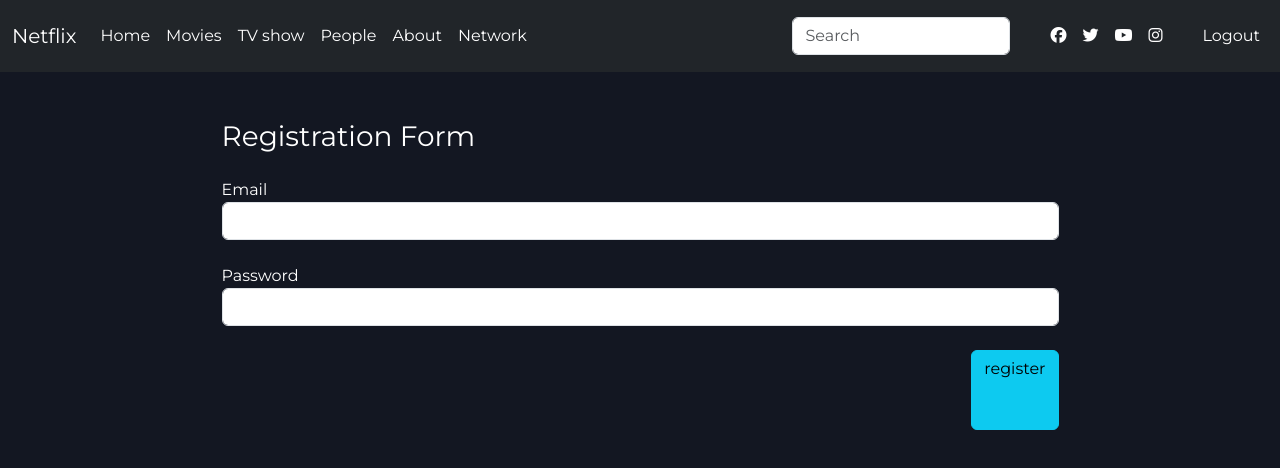
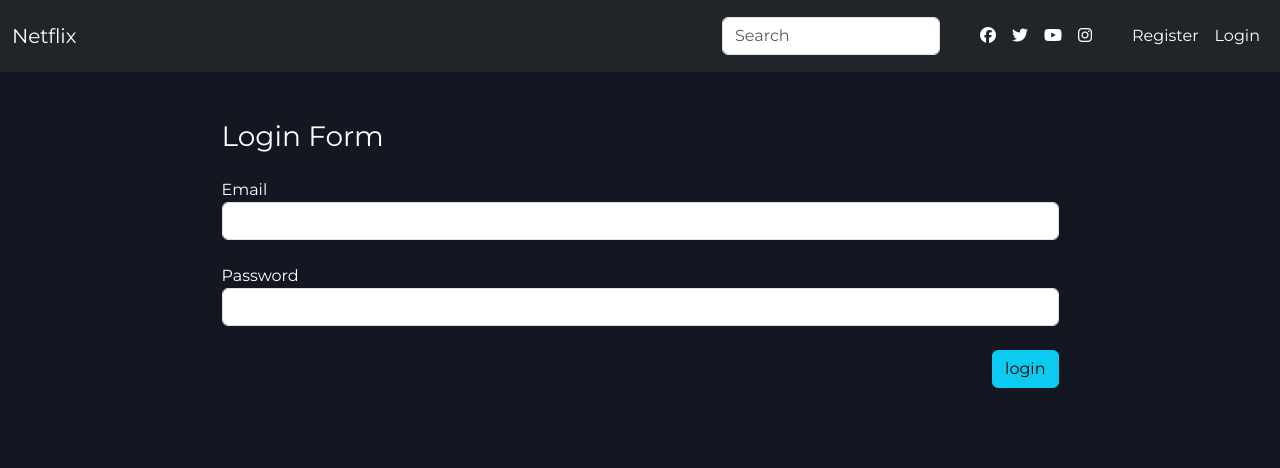
Before and after one commit to Amalsami/tvshow-project, a React (Create React App) app: page /login in a window 1280 px wide. Shown: the top 468 px of the page. Built offline with nearby package versions, Linux system fonts and the light colour scheme.

Commit message:
secured links & logout

```diff
--- a/src/App.js
+++ b/src/App.js
@@ -8,7 +8,11 @@
 import People from "./Components/People/People.jsx";
 import Network from "./Components/Network/Network.jsx";
 import NotFound from "./Components/NotFound/NotFound.jsx";
-import { RouterProvider, createBrowserRouter } from "react-router-dom";
+import {
+  Navigate,
+  RouterProvider,
+  createBrowserRouter,
+} from "react-router-dom";
 import MainLayout from "./Components/MainLayout/MainLayout.jsx";
 import { useEffect, useState } from "react";
 import jwt_decode from "jwt-decode";
@@ -16,7 +20,7 @@
 import Details from "./Components/Details/Details";
 
 function App() {
-  let [userData, setUserData] = useState({});
+  let [userData, setUserData] = useState(null);
   function saveUser() {
     let token = localStorage.getItem("token");
     var decoded = jwt_decode(token);
@@ -29,21 +33,84 @@
       saveUser();
     }
   }, []);
+  function ProtectedRoutes(props) {
+    console.log(props.children);
+    console.log(props);
+    if (localStorage.getItem("token") == null) {
+      return <Navigate to="/login"></Navigate>;
+    } else {
+      return props.children;
+    }
+  }
+  function logout() {
+    localStorage.removeItem("token");
+    setUserData(null);
+    return <Navigate to="/login"></Navigate>;
+  }
   const routes = createBrowserRouter([
     {
       path: "/",
-      element: <MainLayout userData={userData}></MainLayout>,
+      element: <MainLayout userData={userData} logout={logout}></MainLayout>,
       children: [
-        { path: "home", element: <Home /> },
+        {
+          path: "home",
+          element: (
+            <ProtectedRoutes>
+              <Home />
+            </ProtectedRoutes>
+          ),
+        },
         { path: "register", element: <Register></Register> },
         { path: "login", element: <Login saveUser={saveUser}></Login> },
-        { path: "movies", element: <Movies></Movies> },
-        { path: "tvShows", element: <TvShows></TvShows> },
-        { path: "about", element: <About></About> },
-        { path: "network", element: <Network /> },
-        { path: "people", element: <People /> },
+        {
+          path: "movies",
+          element: (
+            <ProtectedRoutes>
+              <Movies></Movies>
+            </ProtectedRoutes>
+          ),
+        },
+        {
+          path: "tvShows",
+          element: (
+            <ProtectedRoutes>
+              <TvShows></TvShows>
+            </ProtectedRoutes>
+          ),
+        },
+        {
+          path: "about",
+          element: (
+            <ProtectedRoutes>
+              <About></About>
+            </ProtectedRoutes>
+          ),
+        },
+        {
+          path: "network",
+          element: (
+            <ProtectedRoutes>
+              <Network />
+            </ProtectedRoutes>
+          ),
+        },
+        {
+          path: "people",
+          element: (
+            <ProtectedRoutes>
+              <People />
+            </ProtectedRoutes>
+          ),
+        },
         { path: "loading", element: <Loading /> },
-        { path: "details/:id/:type", element: <Details /> },
+        {
+          path: "details/:id/:type",
+          element: (
+            <ProtectedRoutes>
+              <Details />
+            </ProtectedRoutes>
+          ),
+        },
         { path: "*", element: <NotFound></NotFound> },
       ],
     },
--- a/src/Components/Card/Card.jsx
+++ b/src/Components/Card/Card.jsx
@@ -1,7 +1,6 @@
 import { Link } from "react-router-dom";
 
 function Card({ movie }) {
-  console.log(movie);
   return (
 
     <div className="col-md-2 position-relative ">
--- a/src/Components/Details/Details.jsx
+++ b/src/Components/Details/Details.jsx
@@ -8,10 +8,10 @@
   const [details, setDetails] = useState(null)
   const [loading, setLoading] = useState(true)
 
-  console.log(id);
+  // console.log(id);
   async function getDetails() {
     const data = await axios.get(`https://api.themoviedb.org/3/${type}/${id}?api_key=62b0fc4666a7121de866ed1aa6ce36d7`)
-    console.log(data);
+    // console.log(data);
     setDetails(data)
     setLoading(false)
 
--- a/src/Components/Home/Home.jsx
+++ b/src/Components/Home/Home.jsx
@@ -19,7 +19,7 @@
       const movie = await getTrending("movie")
       setMovies(movie)
       setTv(tv)
-      console.log(movie, tv);
+      // console.log(movie, tv);
       setLoading(false)
     }
     fetchData()
@@ -36,7 +36,7 @@
                 <p className="">Watch them now on our app</p>
               </div>
             </div>
-            {movies?.slice(0, 10).map((movie) => <Card movie={movie}></Card>)}
+            {movies?.slice(0, 10).map((movie) => <Card movie={movie} key={movie.id}></Card>)}
           </div>
           <div className="row">
             <div className="col-4">
@@ -45,7 +45,7 @@
                 <p className="">Watch them now on our app</p>
               </div>
             </div>
-            {tv?.slice(0, 10).map((tv) => <Card movie={tv}></Card>)}
+            {tv?.slice(0, 10).map((tv) => <Card movie={tv} key={tv.id}></Card>)}
           </div>
         </>}
 
--- a/src/Components/Login/Login.jsx
+++ b/src/Components/Login/Login.jsx
@@ -99,7 +99,7 @@
 import { useEffect, useState } from "react";
 import { useNavigate } from "react-router-dom";
 
-///////// register with joi /////////
+///////// loginwith joi /////////
 
 function Login(props) {
   let [userData, setUserData] = useState({
@@ -147,7 +147,7 @@
   }
 
   // ---------post data on submit form
-  async function register(e) {
+  async function login(e) {
     e.preventDefault();
     // check if validation fun is true or false before calling api
     if (validatForm()) {
@@ -180,12 +180,12 @@
     <>
       <div className="container">
         <div className="mx-auto w-75">
-          <h3 className="mt-5 mb-4">Registration Form</h3>
+          <h3 className="mt-5 mb-4">Login Form</h3>
           {apiErrors && (
             <div className="alert alert-danger">{apiErrors}</div>
           )}
 
-          <form onSubmit={(e) => register(e)}>
+          <form onSubmit={(e) => login(e)}>
             <div className="form-group mb-4 ">
               <label htmlFor="email">Email</label>
               <input
@@ -214,8 +214,8 @@
                   ?.message
               }
             </div>
-            <button className="btn btn-info d-flex ms-auto pb-5">
-              {loading ? <i className="fa fa-spinner fa-spin"></i> : "register"}
+            <button className="btn btn-info d-flex ms-auto">
+              {loading ? <i className="fa fa-spinner fa-spin"></i> : "login"}
             </button>
           </form>
         </div>
--- a/src/Components/MainLayout/MainLayout.jsx
+++ b/src/Components/MainLayout/MainLayout.jsx
@@ -2,11 +2,11 @@
 import Footer from "../Footer/Footer";
 import { Outlet } from "react-router-dom";
 
-function MainLayout(props) {
-  console.log(props);
+function MainLayout({ userData, logout }) {
+  console.log(userData);
   return (
     <div>
-      <NavBar userData={props.userData}></NavBar>
+      <NavBar userData={userData} logout={logout} ></NavBar>
       <Outlet></Outlet>
 
       {/* <Footer></Footer> */}
--- a/src/Components/Movies/Movies.jsx
+++ b/src/Components/Movies/Movies.jsx
@@ -14,7 +14,7 @@
       const movie = await getTrending("movie")
       setMovies(movie)
       setLoading(false)
-      console.log(movie);
+      // console.log(movie);
     }
     fetchData()
   }, [])
--- a/src/Components/NavBar/NavBar.jsx
+++ b/src/Components/NavBar/NavBar.jsx
@@ -1,7 +1,8 @@
 import { Link } from "react-router-dom";
 
 function NavBar(props) {
-  console.log(props.userData, ".....");
+  const { userData, logout } = props
+  console.log(userData, ".....");
   return (
     <>
       <nav className="navbar navbar-expand-lg navbar-light bg-dark navbar-dark py-3">
@@ -21,7 +22,7 @@
             <span className="navbar-toggler-icon"></span>
           </button>
           <div className="collapse navbar-collapse" id="navbarSupportedContent">
-            {props.userData ? <ul className="navbar-nav me-auto mb-2 mb-lg-0">
+            {userData ? <ul className="navbar-nav me-auto mb-2 mb-lg-0">
               <li className="nav-item">
                 <Link className="nav-link active" to="home">
                   Home
@@ -84,11 +85,15 @@
                 </li>
               </ul>
               <ul className="navbar-nav mb-2 mb-lg-0">
-                {props.userData ? <li className="nav-item">
-                  <Link className="nav-link active" to="">
+                {userData ? (
+                  <li className="nav-item">
+                    <span className="nav-link active" onClick={logout}>
                       Logout
-                  </Link>
-                </li> : <> <li className="nav-item">
+                    </span>
+                  </li>
+                ) : (
+                  <>
+                    <li className="nav-item">
                       <Link className="nav-link active" to="register">
                         Register
                       </Link>
@@ -97,14 +102,13 @@
                       <Link className="nav-link active" to="login">
                         Login
                       </Link>
-                  </li></>}
-
-
+                    </li>
+                  </>)}
               </ul>
             </div>
           </div>
         </div>
-      </nav>
+      </nav >
     </>
   );
 }
--- a/src/Components/Register/Register.jsx
+++ b/src/Components/Register/Register.jsx
@@ -165,7 +165,7 @@
                   ?.message
               }
             </div>
-            <button className="btn btn-info d-flex ms-auto pb-5">
+            <button className="btn btn-info d-flex ms-auto">
               {loading ? <i className="fa fa-spinner fa-spin"></i> : "register"}
             </button>
           </form>
--- a/src/Components/TvShows/TvShows.jsx
+++ b/src/Components/TvShows/TvShows.jsx
@@ -11,7 +11,7 @@
       const tv = await getTrending("tv")
       setTvs(tv)
       setLoading(false)
-      console.log(tv);
+      // console.log(tv);
     }
     fetchData()
   }, [])
--- a/src/index.js
+++ b/src/index.js
@@ -15,7 +15,4 @@
   </React.StrictMode>
 );
 
-// If you want to start measuring performance in your app, pass a function
-// to log results (for example: reportWebVitals(console.log))
-// or send to an analytics endpoint. Learn more: https://bit.ly/CRA-vitals
 reportWebVitals();
```
Lines whose indentation alone changed are shown as unchanged.
